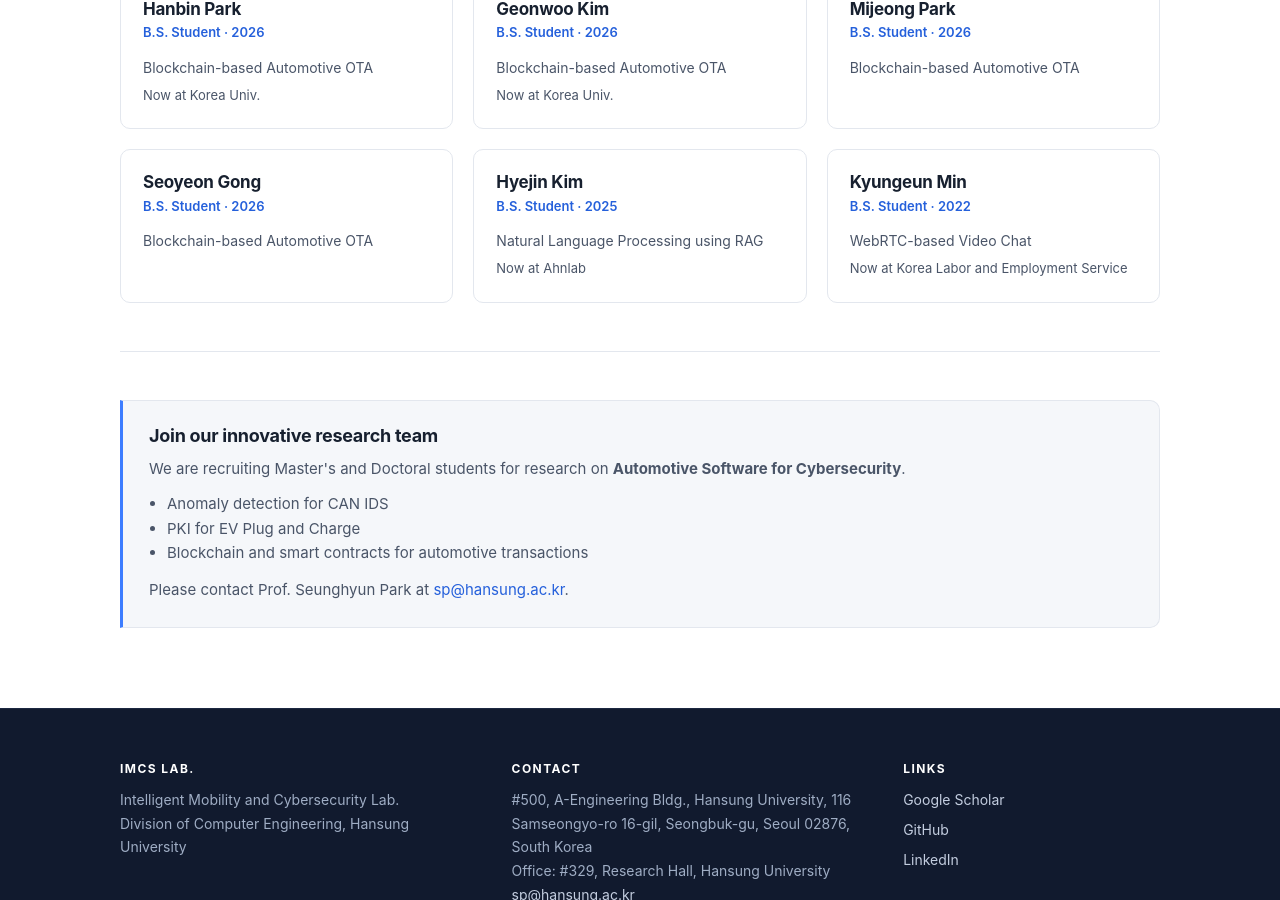
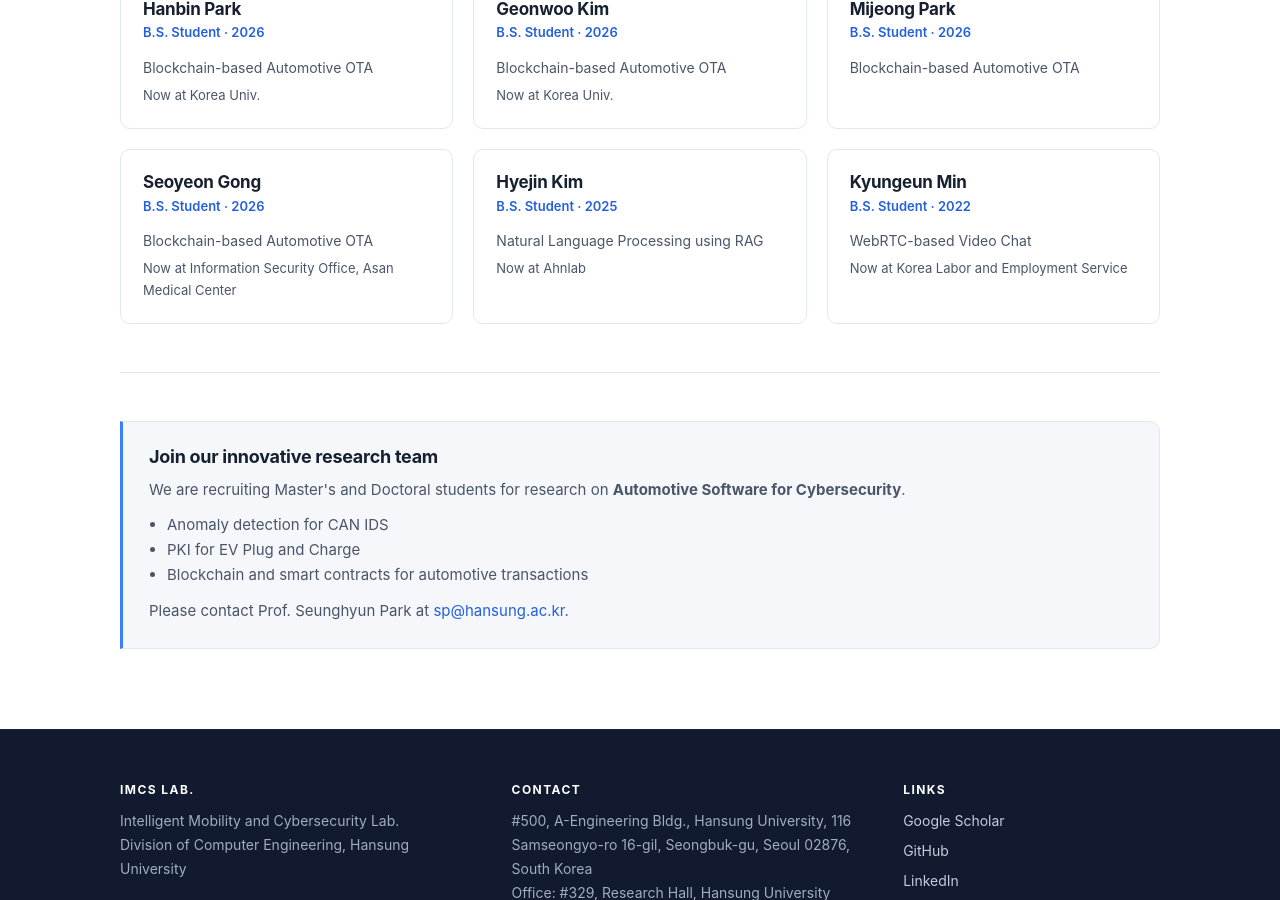
Before and after one commit to imcslab/imcslab.github.io, a Jekyll site: the page built from members/students.html, in a window 1280 px wide and 900 px high, scrolled down 713 px. Built offline with Jekyll 4.4.1, drawn with Linux system fonts in a browser that asks for light colours.

Commit message:
Members: add Seoyeon Gong's affiliation (Asan Medical Center)
Co-Authored-By: Claude Opus 5.5 <noreply@anthropic.com>

```diff
--- a/_data/students.yml
+++ b/_data/students.yml
@@ -47,6 +47,7 @@ alumni:
     role: B.S. Student
     topic: Blockchain-based Automotive OTA
     since: "2026"
+    affiliation: Information Security Office, Asan Medical Center
 
   - name: Hyejin Kim
     role: B.S. Student
```
